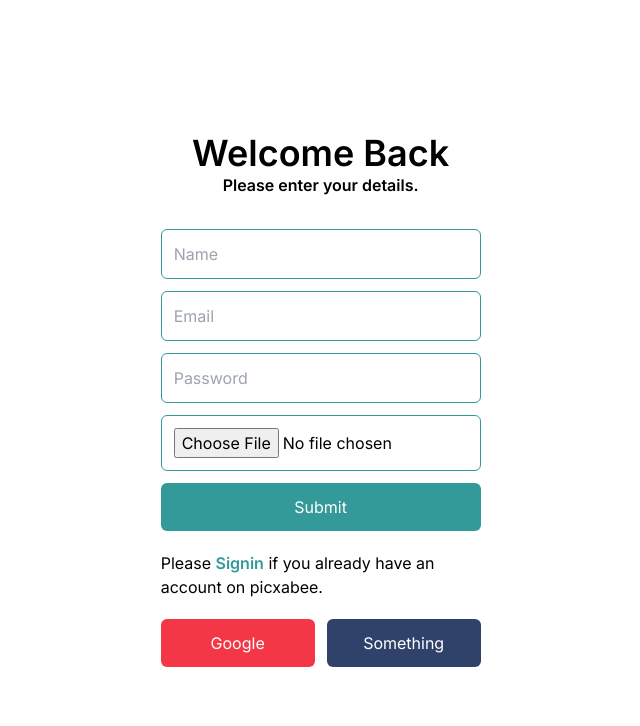
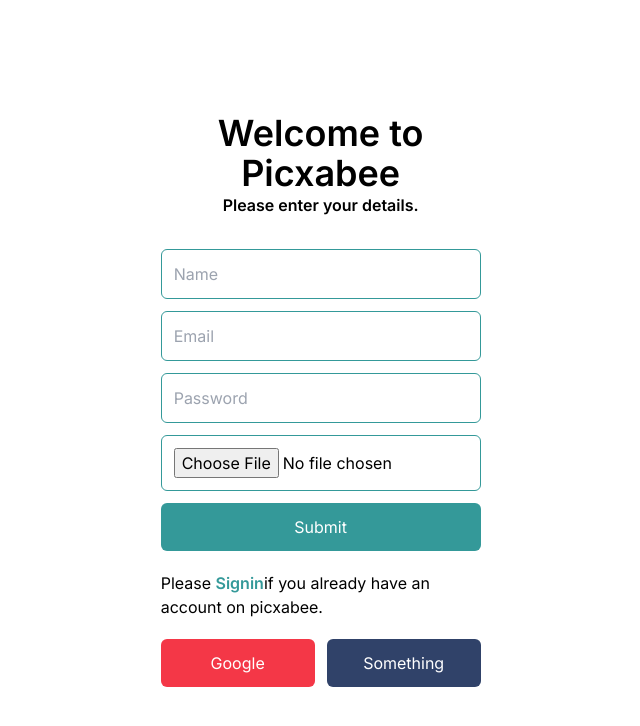
Before and after one commit to Iam-Zarif/picxabee, a Next.js app: page /auth/register in a window 1280 px wide. Shown: the top 726 px of the page, without its empty margins (266-906 px from the left). Built offline with nearby package versions, Linux system fonts and the light colour scheme; no server answers.

Commit message:
resolved commentSection

```diff
--- a/src/app/auth/register/page.jsx
+++ b/src/app/auth/register/page.jsx
@@ -1,23 +1,31 @@
-import SocialLogin from "@/components/socialLogin/SocialLogin";
-import Link from "next/link";
-import RegisterForm from "./RegisterForm";
+import SocialLogin from '@/components/socialLogin/SocialLogin';
+import Link from 'next/link';
+import RegisterForm from './RegisterForm';
 
 const RegisterPage = () => {
-
 	return (
 		<>
-            <div className='my-container h-[100vh] flex flex-col justify-center items-center p-5 lg:p-0'>
+			<div className="my-container h-[100vh] flex flex-col justify-center items-center p-5 lg:p-0">
 				<div className="grid lg:grid-cols-3 w-full">
 					<div></div>
 					<div className="lg:w-3/4">
 						<div className="text-center ">
-                            <h1 className="text-4xl font-semibold">Welcome Back</h1>
+							<h1 className="text-4xl font-semibold">Welcome to Picxabee</h1>
 							<p className="font-semibold">Please enter your details.</p>
 						</div>
 
 						<RegisterForm />
 
-                        <p className="my-5">Please <Link href="/auth/signin" className="font-semibold text-primary-color">Signin</Link> if you already have an account on picxabee. </p>
+						<p className="my-5">
+							Please{' '}
+							<Link
+								href="/auth/signin"
+								className="font-semibold text-primary-color"
+							>
+								Signin
+							</Link>
+							if you already have an account on picxabee.
+						</p>
 
 						<SocialLogin />
 					</div>
--- a/src/components/Dashboard/Topbar/Topbar.jsx
+++ b/src/components/Dashboard/Topbar/Topbar.jsx
@@ -11,7 +11,7 @@ const TopBar = () => {
 	return (
 		<>
 			<div className="h-20  glass  px-28 flex justify-end lg:gap-96  items-center">
-				<div>
+				{/* <div>
 					<div className="group relative hidden h-full w-full items-center md:flex lg:w-64">
 						<div className="absolute flex cursor-pointer items-center justify-center p-3 pr-2 text-sm uppercase text-gray-500 sm:hidden">
 							<svg
@@ -35,9 +35,9 @@ const TopBar = () => {
 							/>
 						</div>
 					</div>
-				</div>
+				</div> */}
 				<div className="flex justify-end items-center gap-6">
-					<ImShare2
+					{/* <ImShare2
 						size={25}
 						className="hover:scale-125 duration-300 hover:text-gray-400 hover:cursor-pointer"
 					/>
@@ -48,7 +48,7 @@ const TopBar = () => {
 					<BsBellFill
 						size={26}
 						className="hover:scale-125 duration-300 hover:text-gray-400 hover:cursor-pointer"
-					/>
+					/> */}
 					<Link href="/Profile">
 
 						<Image
--- a/src/components/HomePage/Feed/postCard/CommentSection.jsx
+++ b/src/components/HomePage/Feed/postCard/CommentSection.jsx
@@ -4,6 +4,7 @@ import { AiOutlineSend } from 'react-icons/ai';
 
 const CommentSection = ({ id, open }) => {
 	const { user } = useAuth();
+
 
 	const { register, handleSubmit, setValue, watch, reset } = useForm();
 	const watchComment = watch('comment', '');
@@ -72,7 +73,7 @@ const CommentSection = ({ id, open }) => {
 						>
 							<AiOutlineSend
 								size={24}
-								className="md:right-32 md:mr-[10px] hover:scale-125 duration-300 hover:text-gray-400 hover:cursor-pointer"
+								className="md:right-32 md:mr-[10px] hover:scale-110 duration-300 hover:text-gray-400 hover:cursor-pointer"
 							/>
 						</button>
 					</div>
```
Lines whose indentation alone changed are shown as unchanged.
